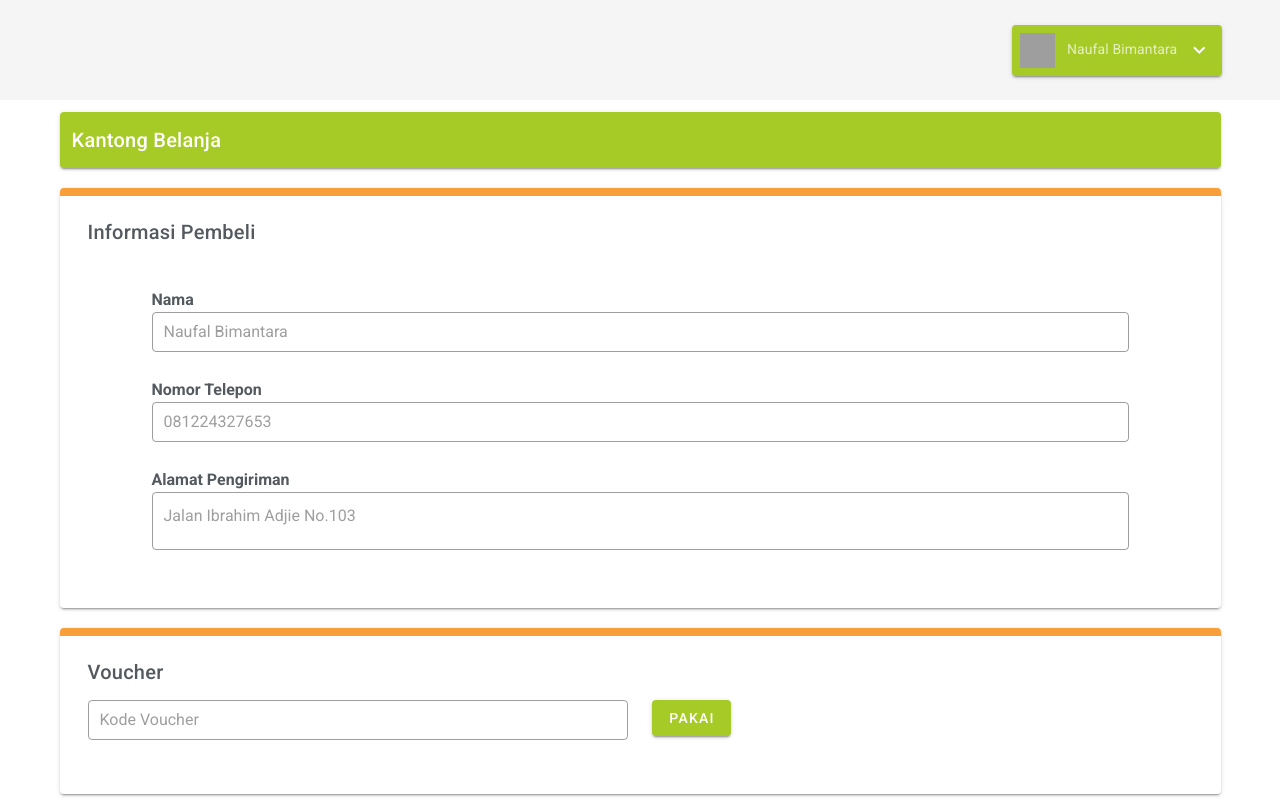
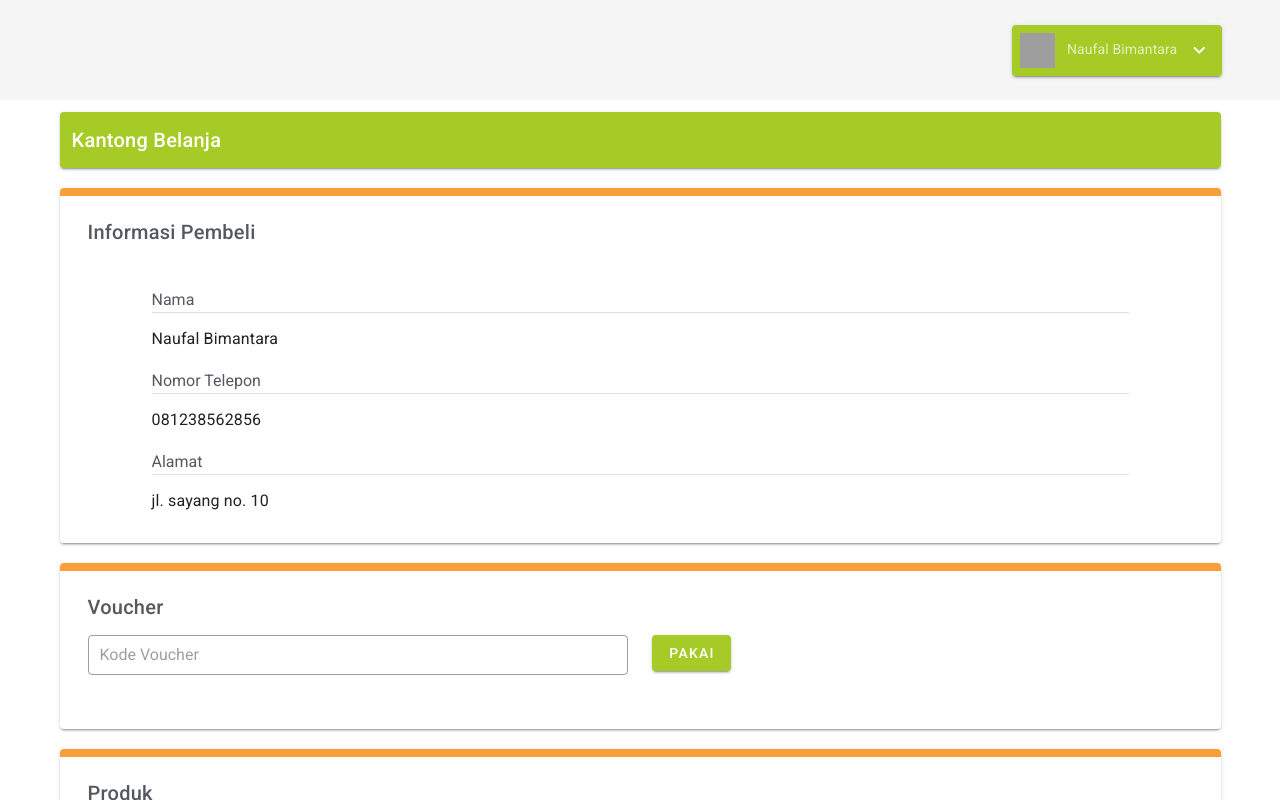
Before and after one commit to MeOneIRL/kapalasar-fe, a Vue app: page /checkout in a window 1280 px wide. Shown: the top 800 px of the page. Built offline with nearby package versions, Linux system fonts and the light colour scheme.

Commit message:
editing checkout form

```diff
--- a/src/views/Checkout.vue
+++ b/src/views/Checkout.vue
@@ -30,7 +30,7 @@
                 <div>
                   <span class="label font-weight-bold">Nama</span>
                   <v-text-field
-                    placeholder="Naufal Bimantara"
+                    placeholder="Masukan Nama Anda"
                     single-line
                     outlined
                     dense
@@ -40,7 +40,7 @@
                 <div>
                   <span class="label font-weight-bold">Nomor Telepon</span>
                   <v-text-field
-                    placeholder="081224327653"
+                    placeholder="Masukan Nomor Telepon Anda"
                     outlined
                     single-line
                     dense
@@ -50,7 +50,7 @@
                 <div>
                   <span class="label font-weight-bold">Alamat Pengiriman</span>
                   <v-textarea
-                    placeholder="Jalan Ibrahim Adjie No.103"
+                    placeholder="Masukan Alamat Anda"
                     outlined
                     rows="2"
                     auto-grow
@@ -272,7 +272,7 @@ export default {
       products,
       vouchers,
       user,
-      isLoggedin: false,
+      isLoggedin: true,
       voucher: "",
       voucherInUse: {},
       nama: "",
@@ -315,6 +315,7 @@ export default {
       window.scrollTo(0, 0);
     },
     addBuyerInfo() {
+      if (!this.isLoggedin) {
         const data = {
           nama: this.nama,
           telepon: this.telepon,
@@ -324,6 +325,17 @@ export default {
         console.log(this.$store.state.user.userInfo);
 
         this.$router.push("/payment");
+      } else {
+        const data = {
+          nama: user.name,
+          telepon: user.telepon,
+          alamat: user.alamat
+        };
+        this.$store.commit("user/ADD", data);
+        console.log(this.$store.state.user.userInfo);
+
+        this.$router.push("/payment");
+      }
     },
     getProductList() {
       const state = this.$store.state.cart.listCarts;
```
Lines whose indentation alone changed are shown as unchanged.
